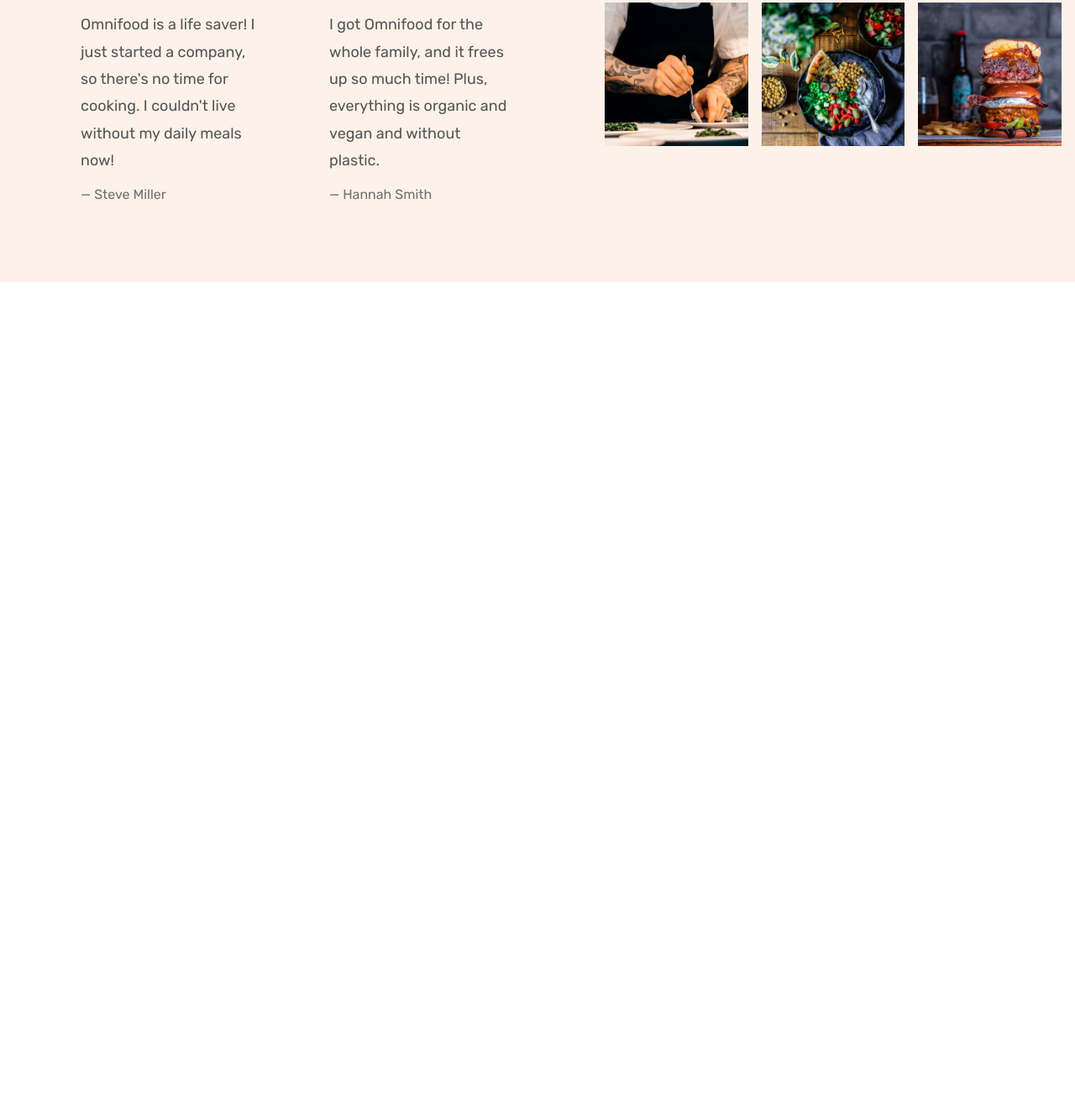
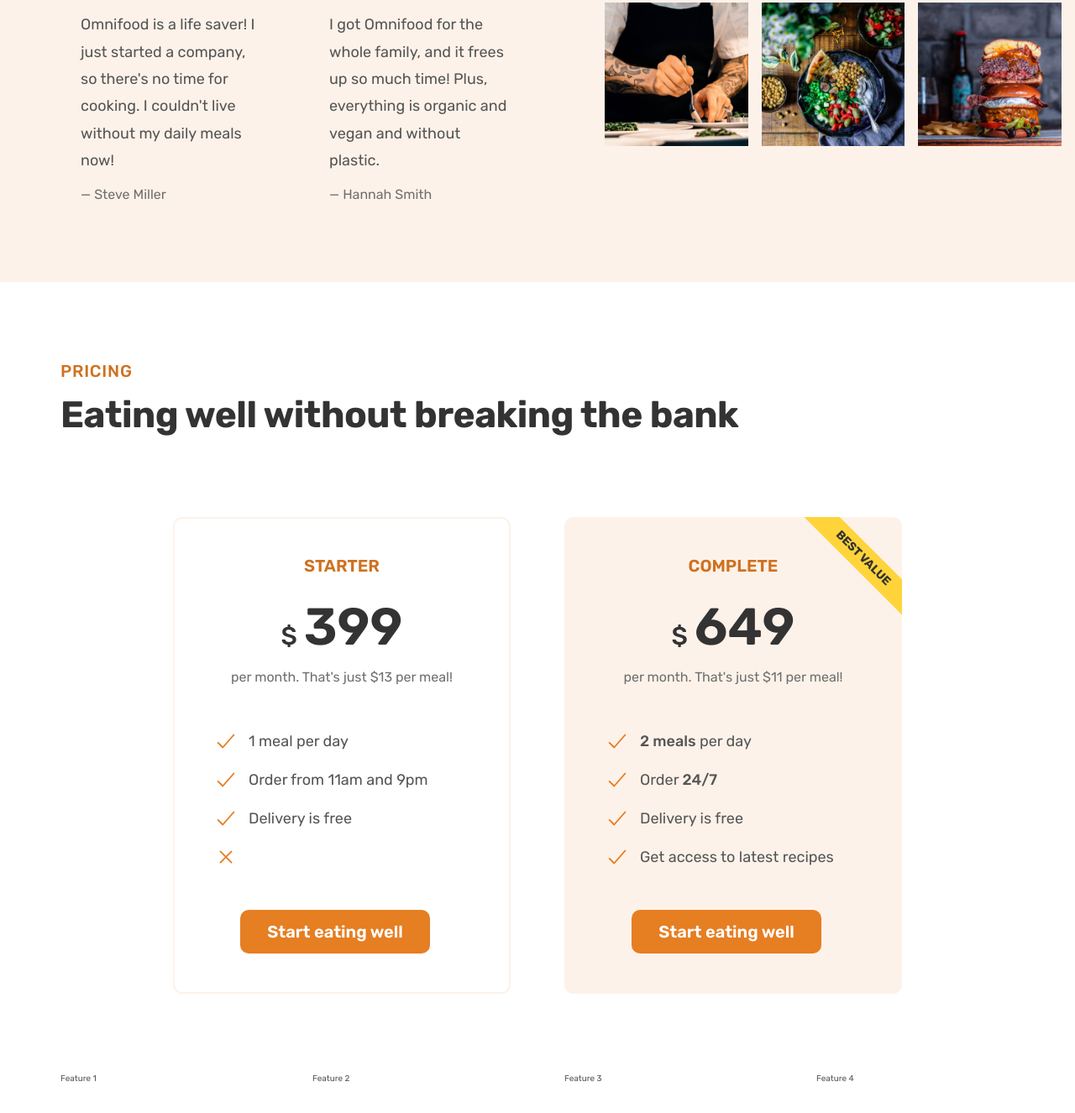
Before and after one commit to orlandocarnate/Omnifoods_optimized, a plain HTML site: page index.html in a window 1280 px wide. Shown: the part 4284-5610 px from the top of the page at 84% size. Before the commit the page ends 4620 px from the top, so only its background shows below. Drawn offline with nearby package versions, Linux system fonts and the light colour scheme.

Commit message:
complete price section

```diff
--- a/css/general.css
+++ b/css/general.css
@@ -83,6 +83,16 @@ body {
   display: grid;
   row-gap: 9.6rem;
   column-gap: 6.4rem;
+
+  /* margin-bottom: 9.6rem; */
+}
+
+/* .grid:last-child {
+  margin-bottom: 0;
+} */
+
+.grid:not(:last-child) {
+  margin-bottom: 9.6rem;
 }
 
 .grid--2-cols {
@@ -93,8 +103,12 @@ body {
   grid-template-columns: repeat(3, 1fr);
 }
 
+.grid--4-cols {
+  grid-template-columns: repeat(4, 1fr);
+}
+
 .grid--center-v {
-    align-items: center;;
+  align-items: center;
 }
 
 .heading-primary,
@@ -102,24 +116,22 @@ body {
   color: #333;
   font-weight: 700;
   letter-spacing: -0.5px;
-
 }
 
 .heading-primary {
   font-size: 5.2rem;
   line-height: 1.05;
-    margin-bottom: 3.2rem;;
+  margin-bottom: 3.2rem;
 }
 
 .heading-secondary {
   font-size: 4.4rem;
   line-height: 1.2;
   margin-bottom: 9.6rem;
-
 }
 
 .heading-tertiary {
-    font-size: 3.0rem;
+  font-size: 3rem;
   line-height: 1.2;
   margin-bottom: 3.2rem;
 }
@@ -133,7 +145,6 @@ body {
   margin-bottom: 1.6rem;
   letter-spacing: 0.75px;
 }
-
 
 .btn:link,
 .btn:visited {
@@ -158,7 +169,6 @@ body {
 .btn--full:hover,
 .btn--full:active {
   background-color: #cf711f;
-
 }
 
 .btn--outline:link,
@@ -193,6 +203,25 @@ body {
   border-bottom: 1px solid transparent;
 }
 
+.list {
+  list-style: none;
+  display: flex;
+  flex-direction: column;
+  gap: 1.6rem;
+}
+
+.list-item {
+  font-size: 1.8rem;
+  display: flex;
+  align-items: center;
+  gap: 1.2rem;
+}
+
+.list-icon {
+  width: 3rem;
+  height: 3rem;
+  color: #e67e22;
+}
 
 /***************************************/
 /* HELPER CLASSES */
--- a/css/style.css
+++ b/css/style.css
@@ -39,7 +39,7 @@
 
 .main-nav-link:hover,
 .main-nav-link:active {
-    color: #cf711f
+  color: #cf711f;
 }
 
 .main-nav-link.nav-cta:link,
@@ -55,8 +55,6 @@
   background-color: #cf711f;
 }
 
-
-
 /***************************************/
 /* HERO SECTION */
 /***************************************/
@@ -64,7 +62,6 @@
 .section-hero {
   background-color: #fdf2e9;
   padding: 4.8rem 0 9.6rem 0;
-
 }
 
 .hero {
@@ -77,20 +74,15 @@
   align-items: center;
 }
 
-
 .hero-description {
   font-size: 2rem;
   line-height: 1.6;
   margin-bottom: 4.8rem;
 }
 
-
-
 .hero-img {
   width: 100%;
 }
-
-
 
 .delivered-meals {
   display: flex;
@@ -138,7 +130,7 @@
   font-weight: 500;
   text-align: center;
   margin-bottom: 2.4rem;
-    color: #888
+  color: #888;
 }
 
 .logos {
@@ -198,7 +190,7 @@
 }
 
 .step-img {
-    width:35%;
+  width: 35%;
 }
 
 .step-number {
@@ -213,7 +205,6 @@
   line-height: 1.8;
 }
 
-
 /***************************************/
 /* MEALS SECTION */
 /***************************************/
@@ -222,7 +213,7 @@
 }
 
 .meal {
-    box-shadow: 0 2.4rem 4.8rem rgba(0,0,0, 0.075);
+  box-shadow: 0 2.4rem 4.8rem rgba(0, 0, 0, 0.075);
   border-radius: 11px;
   overflow: hidden;
   transition: all 0.4s;
@@ -230,7 +221,7 @@
 
 .meal:hover {
   transform: translateY(-1.2rem);
-    box-shadow: 0 3.2rem 6.4rem rgba(0,0,0, 0.06);
+  box-shadow: 0 3.2rem 6.4rem rgba(0, 0, 0, 0.06);
 }
 
 .meal-content {
@@ -253,26 +244,26 @@
   list-style: none;
   display: flex;
   flex-direction: column;
-    gap: 2rem
+  gap: 2rem;
 }
 
 .meal-attribute {
   font-size: 1.8rem;
   display: flex;
   align-items: center;
-    gap: 1.6rem
+  gap: 1.6rem;
 }
 
 .meal-icon {
   height: 2.4rem;
   width: 2.4rem;
-    color:#e67e22
+  color: #e67e22;
 }
 
 .meal-tags {
   margin-bottom: 1.2rem;
   display: flex;
-    gap: 0.4rem
+  gap: 0.4rem;
 }
 .tag {
   display: inline-block;
@@ -301,26 +292,6 @@
   font-size: 1.8rem;
 }
 
-.list {
-    list-style: none;
-    display: flex;
-    flex-direction: column;
-    gap: 1.6rem
-}
-
-.list-item {
-    font-size: 1.8rem;
-    display: flex;
-    align-items: center;
-    gap: 1.2rem
-}
-
-.list-icon {
-    width: 3rem;
-    height: 3rem;
-    color: #e67e22
-}
-
 /***************************************/
 /* TESTIMONIALS SECTION */
 /***************************************/
@@ -341,7 +312,6 @@
   grid-template-columns: 1fr 1fr;
   row-gap: 4.8rem;
   column-gap: 8rem;
-
 }
 
 .testimonial-img {
@@ -389,3 +359,79 @@
 .gallery-item img:hover {
   transform: scale(1.1);
 }
+
+/***************************************/
+/* PRICING SECTION */
+/***************************************/
+
+.section-pricing {
+  padding: 9.6rem 0;
+}
+
+.pricing-plan {
+  border-radius: 11px;
+  width: 75%;
+}
+.plan-header {
+  text-align: center;
+  margin-bottom: 4.8rem;
+}
+
+.plan-name {
+  color: #cf711f;
+  font-weight: 600;
+  font-size: 2rem;
+  text-transform: uppercase;
+  letter-spacing: 0.75;
+  margin-bottom: 3.2rem;
+}
+.plan-price {
+  font-size: 6.2rem;
+  font-weight: 600;
+  color: #333;
+  margin-bottom: 1.6rem;
+}
+
+.plan-price span {
+  font-size: 3rem;
+  font-weight: 500;
+  margin-right: 0.8rem;
+}
+.plan-text {
+  font-size: 1.6rem;
+  line-height: 1.6;
+  color: #6f6f6f;
+}
+
+.plan-signup {
+  text-align: center;
+  margin-top: 4.8rem;
+}
+
+.pricing-plan--starter {
+  justify-self: end;
+  border: 2px solid #fdf2e9;
+  padding: 4.6rem;
+}
+
+.pricing-plan--complete {
+  background-color: #fdf2e9;
+  padding: 4.8rem;
+  position: relative;
+  overflow: hidden;
+}
+
+.pricing-plan--complete::after {
+  content: "Best value";
+  position: absolute;
+  top: 6%;
+  right: -19%;
+
+  text-transform: uppercase;
+  font-size: 1.4rem;
+  font-weight: 700;
+  color: #333;
+  background-color: #ffd43b;
+  padding: 0.8rem 8rem;
+  transform: rotate(45deg);
+}
--- a/index.html
+++ b/index.html
@@ -368,6 +368,64 @@
 
         </div>
       </section>
+
+      <section class="section-pricing">
+        <div class="container">
+          <span class="subheading">Pricing</span>
+          <h2 class="heading-secondary">
+            Eating well without breaking the bank
+          </h2>
+        </div>
+
+        <div class="container grid grid--2-cols">
+          <div class="pricing-plan pricing-plan--starter">
+            <header class="plan-header">
+
+              <p class="plan-name">Starter</p>
+              <p class="plan-price"><span>$</span>399</p>
+              <p class="plan-text">per month. That's just $13 per meal!</p>
+            </header>
+
+            <ul class="list">
+              <li class="list-item"><ion-icon class="list-icon" name="checkmark"></ion-icon><span>1 meal per day</span></li>
+              <li class="list-item"><ion-icon class="list-icon" name="checkmark"></ion-icon><span>Order from 11am and 9pm</span></li>
+              <li class="list-item"><ion-icon class="list-icon" name="checkmark"></ion-icon><span>Delivery is free</span></li>
+              <li class="list-item"><ion-icon class="list-icon" name="close-outline"></ion-icon><span></li>
+            </ul>
+            <div class="plan-signup">
+              <a href="#" class="btn btn--full margin-right-sm">Start eating well</a>
+
+            </div>
+          </div>
+
+          <div class="pricing-plan pricing-plan--complete">
+            <header class="plan-header">
+              <p class="plan-name">Complete</p>
+              <p class="plan-price"><span>$</span>649</p>
+              <p class="plan-text">per month. That's just $11 per meal!</p>
+
+            </header>
+
+            <ul class="list">
+              <li class="list-item"><ion-icon class="list-icon" name="checkmark"></ion-icon><span><strong>2 meals</strong> per day</span></li>
+              <li class="list-item"><ion-icon class="list-icon" name="checkmark"></ion-icon><span>Order <strong>24/7</strong></span></li>
+              <li class="list-item"><ion-icon class="list-icon" name="checkmark"></ion-icon><span>Delivery is free</span></li>
+              <li class="list-item"><ion-icon class="list-icon" name="checkmark"></ion-icon><span>Get access to latest recipes</span></li>
+            </ul>
+            <div class="plan-signup">
+              <a href="#" class="btn btn--full margin-right-sm">Start eating well</a>
+
+            </div>
+
+          </div>
+        </div>
+
+        <div class="container grid grid--4-cols">
+          <div class="feature">Feature 1</div>
+          <div class="feature">Feature 2</div>
+          <div class="feature">Feature 3</div>
+          <div class="feature">Feature 4</div>
+      </section>
     </main>
 
 
```
Lines whose indentation alone changed are shown as unchanged.
